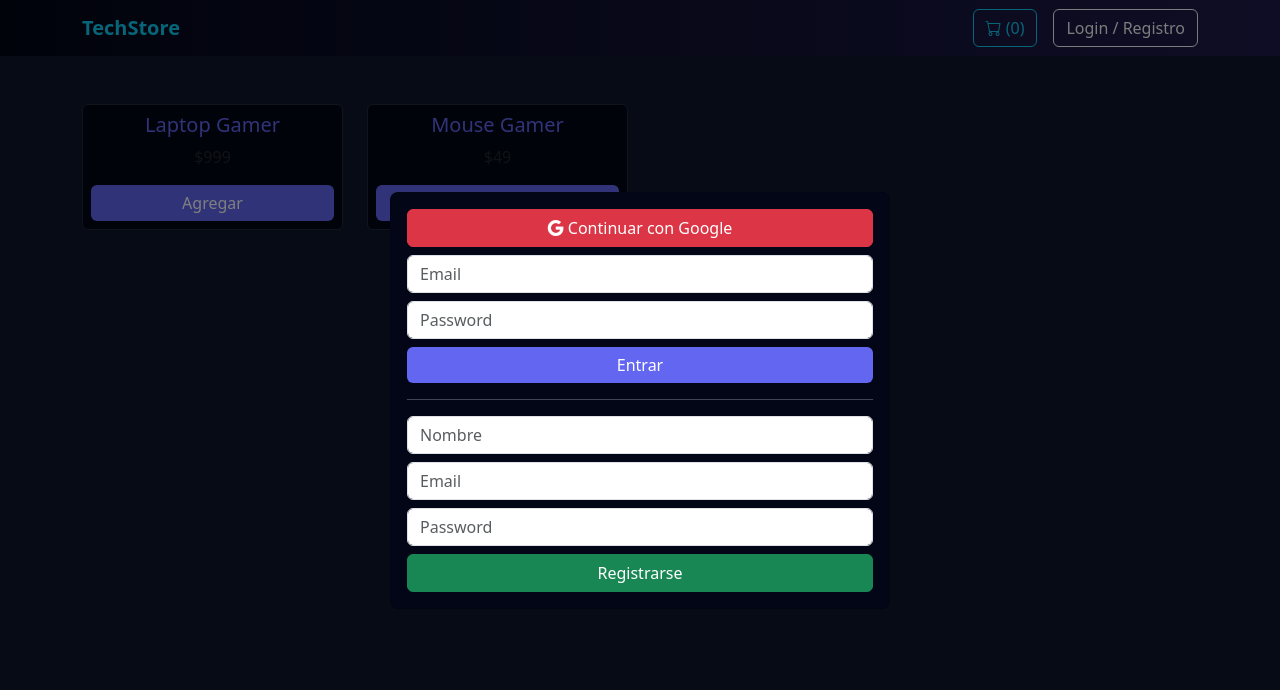
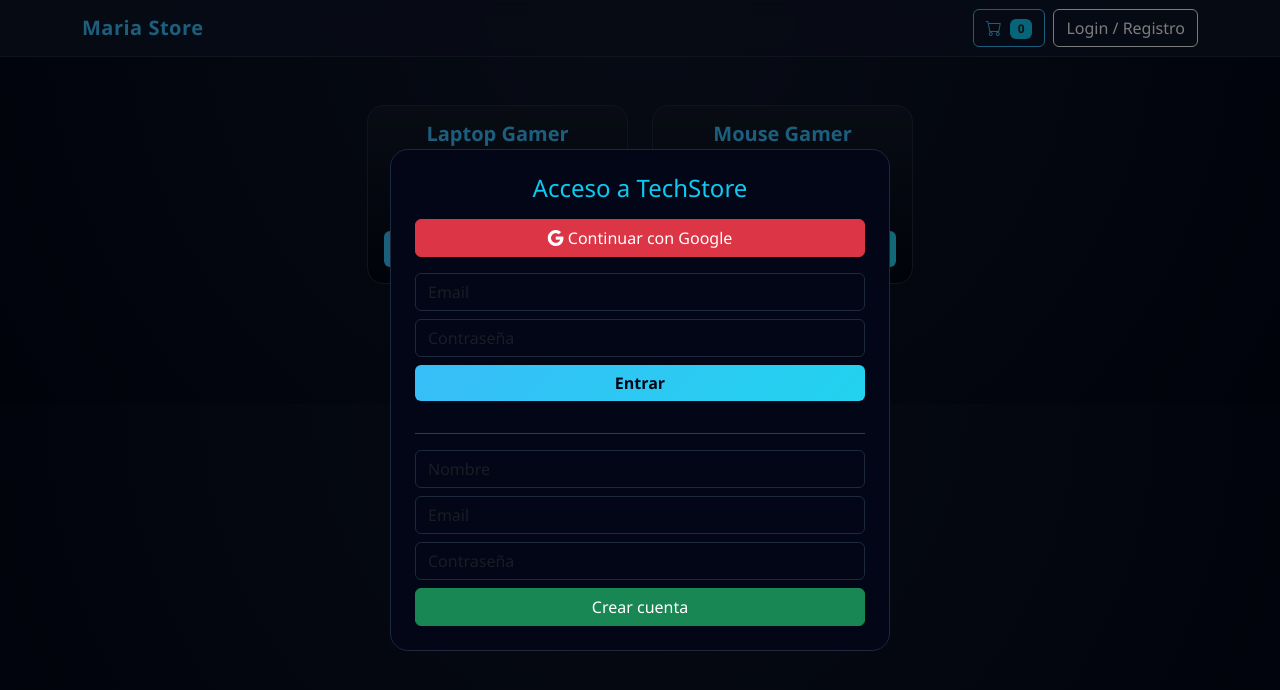
Before and after one commit to ayaiju/mariastore, a plain HTML site: page index.html in a window 1280 px wide. Both pictures are taken after a click on the button "Login / Registro". Drawn offline with nearby package versions, Linux system fonts and the light colour scheme; no server answers.

Commit message:
Update index.html

```diff
--- a/index.html
+++ b/index.html
@@ -4,42 +4,114 @@
 <head>
     <meta charset="UTF-8">
     <meta name="viewport" content="width=device-width, initial-scale=1.0">
-    <title>TechStore</title>
+    <title>Maris Store</title>
 
     <link href="https://cdn.jsdelivr.net/npm/bootstrap@5.3.3/dist/css/bootstrap.min.css" rel="stylesheet">
     <link rel="stylesheet" href="https://cdn.jsdelivr.net/npm/bootstrap-icons/font/bootstrap-icons.css">
 
     <style>
-        body {
-            background: #0f172a;
-            color: #e5e7eb
+        :root {
+            --bg: #0b1220;
+            --card: #111827;
+            --primary: #38bdf8;
+            --secondary: #22c55e;
+            --text: #cbd5f5;
+            --muted: #94a3b8;
         }
 
-        .navbar {
-            background: linear-gradient(90deg, #020617, #1e1b4b)
+        body {
+            background: radial-gradient(circle at top, #0f172a, #020617);
+            color: var(--text);
+            font-family: 'Segoe UI', system-ui;
         }
 
+        /* NAVBAR */
+        .navbar {
+            background: rgba(15, 23, 42, .9);
+            backdrop-filter: blur(8px);
+            border-bottom: 1px solid #1e293b;
+        }
+
+        .navbar-brand {
+            color: var(--primary) !important;
+            font-weight: 700;
+            letter-spacing: .5px;
+        }
+
+        /* BOTONES */
+        .btn-primary {
+            background: linear-gradient(135deg, #38bdf8, #22d3ee);
+            border: none;
+            color: #020617;
+            font-weight: 600;
+        }
+
+        .btn-primary:hover {
+            filter: brightness(1.1);
+        }
+
+        .btn-outline-info {
+            border-color: var(--primary);
+            color: var(--primary);
+        }
+
+        .btn-outline-info:hover {
+            background: var(--primary);
+            color: #020617;
+        }
+
+        /* CARDS */
         .card {
-            background: #020617;
-            border: 1px solid #1e293b
+            background: linear-gradient(180deg, #111827, #020617);
+            border: 1px solid #1e293b;
+            border-radius: 16px;
+            transition: .3s;
+        }
+
+        .card:hover {
+            transform: translateY(-6px) scale(1.01);
+            box-shadow: 0 20px 40px rgba(56, 189, 248, .25);
         }
 
         .card-title {
-            color: #6366f1
+            color: var(--primary);
+            font-weight: 600;
         }
 
-        .btn-primary {
-            background: #6366f1;
-            border: none
+        /* MODAL */
+        .modal-content {
+            background: linear-gradient(180deg, #020617, #020617);
+            border: 1px solid #1e293b;
+            border-radius: 18px;
+            color: var(--text);
         }
 
-        .btn-primary:hover {
-            background: #4f46e5
+        /* INPUTS */
+        .form-control {
+            background: #020617;
+            border: 1px solid #1e293b;
+            color: var(--text);
         }
 
-        .modal-content {
+        .form-control:focus {
+            border-color: var(--primary);
+            box-shadow: 0 0 0 .15rem rgba(56, 189, 248, .25);
             background: #020617;
-            color: #fff
+            color: #fff;
+        }
+
+        /* CARRITO */
+        #cartList li {
+            background: #020617;
+            border: 1px solid #1e293b;
+            padding: 8px 12px;
+            margin-bottom: 6px;
+            border-radius: 10px;
+        }
+
+        /* FOOTER */
+        footer {
+            color: var(--muted);
         }
     </style>
 </head>
@@ -47,23 +119,28 @@
 <body>
 
     <!-- NAVBAR -->
-    <nav class="navbar navbar-expand-lg navbar-dark">
+    <nav class="navbar navbar-expand-lg">
         <div class="container">
-            <a class="navbar-brand fw-bold text-info">TechStore</a>
+            <a class="navbar-brand">Maria Store</a>
 
-            <ul class="navbar-nav ms-auto align-items-center">
-                <li class="nav-item me-3">
+            <ul class="navbar-nav ms-auto align-items-center gap-2">
+                <li>
                     <button class="btn btn-outline-info" id="btnCart">
-                        <i class="bi bi-cart"></i> (<span id="cartCount">0</span>)
+                        <i class="bi bi-cart"></i>
+                        <span class="badge bg-info text-dark ms-1" id="cartCount">0</span>
                     </button>
                 </li>
-                <li class="nav-item" id="btnAuthContainer">
+
+                <li id="btnAuthContainer">
                     <button class="btn btn-outline-light" data-bs-toggle="modal" data-bs-target="#authModal">
                         Login / Registro
                     </button>
                 </li>
-                <li class="nav-item d-none" id="userMenu">
-                    <button class="btn btn-danger" id="logoutBtn">Cerrar sesión</button>
+
+                <li id="userMenu" class="d-none">
+                    <button class="btn btn-danger" id="logoutBtn">
+                        <i class="bi bi-box-arrow-right"></i>
+                    </button>
                 </li>
             </ul>
         </div>
@@ -72,21 +149,27 @@
     <!-- PRODUCTOS -->
     <section class="py-5">
         <div class="container">
-            <div class="row g-4">
+            <div class="row g-4 justify-content-center">
 
                 <div class="col-md-3">
-                    <div class="card text-center p-2">
+                    <div class="card p-3 text-center h-100">
                         <h5 class="card-title">Laptop Gamer</h5>
-                        <p>$999</p>
-                        <button class="btn btn-primary" onclick="addToCart('Laptop Gamer',999)">Agregar</button>
+                        <p class="text-muted">Intel i7 · 16GB RAM</p>
+                        <h4 class="fw-bold text-info">$999</h4>
+                        <button class="btn btn-primary mt-auto" onclick="addToCart('Laptop Gamer',999)">
+                            Agregar al carrito
+                        </button>
                     </div>
                 </div>
 
                 <div class="col-md-3">
-                    <div class="card text-center p-2">
+                    <div class="card p-3 text-center h-100">
                         <h5 class="card-title">Mouse Gamer</h5>
-                        <p>$49</p>
-                        <button class="btn btn-primary" onclick="addToCart('Mouse Gamer',49)">Agregar</button>
+                        <p class="text-muted">RGB · 16000 DPI</p>
+                        <h4 class="fw-bold text-info">$49</h4>
+                        <button class="btn btn-primary mt-auto" onclick="addToCart('Mouse Gamer',49)">
+                            Agregar al carrito
+                        </button>
                     </div>
                 </div>
 
@@ -97,16 +180,17 @@
     <!-- MODAL AUTH -->
     <div class="modal fade" id="authModal">
         <div class="modal-dialog modal-dialog-centered">
-            <div class="modal-content">
-                <div class="modal-body">
+            <div class="modal-content p-4">
 
-                    <button id="googleLogin" class="btn btn-danger w-100 mb-2">
+                <h4 class="text-center mb-3 text-info">Acceso a TechStore</h4>
+
+                <button id="googleLogin" class="btn btn-danger w-100 mb-3">
                     <i class="bi bi-google"></i> Continuar con Google
                 </button>
 
-                    <form id="formLogin">
+                <form id="formLogin" class="mb-3">
                     <input id="loginEmail" class="form-control mb-2" type="email" placeholder="Email">
-                        <input id="loginPassword" class="form-control mb-2" type="password" placeholder="Password">
+                    <input id="loginPassword" class="form-control mb-2" type="password" placeholder="Contraseña">
                     <button class="btn btn-primary w-100">Entrar</button>
                 </form>
 
@@ -115,11 +199,10 @@
                 <form id="formRegister">
                     <input id="regNombre" class="form-control mb-2" placeholder="Nombre">
                     <input id="regEmail" class="form-control mb-2" type="email" placeholder="Email">
-                        <input id="regPassword" class="form-control mb-2" type="password" placeholder="Password">
-                        <button class="btn btn-success w-100">Registrarse</button>
+                    <input id="regPassword" class="form-control mb-2" type="password" placeholder="Contraseña">
+                    <button class="btn btn-success w-100">Crear cuenta</button>
                 </form>
 
-                </div>
             </div>
         </div>
     </div>
@@ -127,126 +210,26 @@
     <!-- MODAL CARRITO -->
     <div class="modal fade" id="cartModal">
         <div class="modal-dialog">
-            <div class="modal-content">
-                <div class="modal-body">
-                    <h5>🛒 Tu carrito</h5>
-                    <ul id="cartList"></ul>
-                    <button class="btn btn-success w-100" id="confirmOrder">Confirmar pedido</button>
-                </div>
+            <div class="modal-content p-4">
+                <h4 class="text-info mb-3">🛒 Tu carrito</h4>
+                <ul id="cartList" class="list-unstyled"></ul>
+                <button class="btn btn-success w-100 mt-2" id="confirmOrder">
+                    Confirmar pedido
+                </button>
             </div>
         </div>
     </div>
 
+    <footer class="text-center py-4">
+        © 2025 Maria · Tecnología Premium
+    </footer>
+
     <script src="https://cdn.jsdelivr.net/npm/bootstrap@5.3.3/dist/js/bootstrap.bundle.min.js"></script>
 
+    <!-- 🔥 JS + FIREBASE (MISMA LÓGICA, SIN CAMBIOS) -->
     <script type="module">
-        import { initializeApp } from "https://www.gstatic.com/firebasejs/10.13.1/firebase-app.js";
-        import {
-            getAuth, GoogleAuthProvider, signInWithPopup, signOut,
-            createUserWithEmailAndPassword, signInWithEmailAndPassword,
-            sendEmailVerification, onAuthStateChanged
-        } from "https://www.gstatic.com/firebasejs/10.13.1/firebase-auth.js";
-        import { getFirestore, collection, addDoc } from "https://www.gstatic.com/firebasejs/10.13.1/firebase-firestore.js";
-
-        const firebaseConfig = {
-            apiKey: "AIzaSyA4HcF7RPHZiOWkMfyLZ8NrHa5YqieHfc0",
-            authDomain: "mariastore-66f36.firebaseapp.com",
-            projectId: "mariastore-66f36"
-        };
-
-        const app = initializeApp(firebaseConfig);
-        const auth = getAuth(app);
-        const db = getFirestore(app);
-        const provider = new GoogleAuthProvider();
-
-        // DOM
-        const authModal = new bootstrap.Modal(document.getElementById("authModal"));
-        const cartModal = new bootstrap.Modal(document.getElementById("cartModal"));
-
-        /* GOOGLE LOGIN CORREGIDO */
-        googleLogin.onclick = async () => {
-            try {
-                const { user } = await signInWithPopup(auth, provider);
-                authModal.hide();
-            } catch (e) {
-                alert("Error Google Login");
-            }
-        };
-
-        /* EMAIL LOGIN */
-        formLogin.onsubmit = async e => {
-            e.preventDefault();
-            const cred = await signInWithEmailAndPassword(auth, loginEmail.value, loginPassword.value);
-            if (!cred.user.emailVerified) {
-                alert("Verifica tu correo");
-                await signOut(auth);
-            }
-            authModal.hide();
-        };
-
-        /* REGISTRO */
-        formRegister.onsubmit = async e => {
-            e.preventDefault();
-            const cred = await createUserWithEmailAndPassword(auth, regEmail.value, regPassword.value);
-            await sendEmailVerification(cred.user);
-            alert("Revisa tu correo");
-            await signOut(auth);
-        };
-
-        /* LOGOUT */
-        logoutBtn.onclick = async () => {
-            await signOut(auth);
-        };
-
-        /* AUTH STATE */
-        onAuthStateChanged(auth, user => {
-            btnAuthContainer.classList.toggle("d-none", !!user);
-            userMenu.classList.toggle("d-none", !user);
-        });
-
-        /* CARRITO */
-        let cart = JSON.parse(localStorage.getItem("cart")) || [];
-        updateCart();
-
-        window.addToCart = (name, price) => {
-            cart.push({ name, price });
-            localStorage.setItem("cart", JSON.stringify(cart));
-            updateCart();
-        };
-
-        btnCart.onclick = () => {
-            renderCart();
-            cartModal.show();
-        };
-
-        function updateCart() {
-            cartCount.textContent = cart.length;
-        }
-
-        function renderCart() {
-            cartList.innerHTML = "";
-            cart.forEach(p => {
-                cartList.innerHTML += `<li>${p.name} - $${p.price}</li>`;
-            });
-        }
-
-        /* PEDIDO */
-        confirmOrder.onclick = async () => {
-            if (!auth.currentUser) {
-                alert("Debes iniciar sesión");
-                return;
-            }
-            await addDoc(collection(db, "pedidos"), {
-                uid: auth.currentUser.uid,
-                productos: cart,
-                fecha: new Date()
-            });
-            cart = [];
-            localStorage.removeItem("cart");
-            updateCart();
-            cartModal.hide();
-            alert("Pedido enviado ✅");
-        };
+        // 🔥 TODO EL JS FUNCIONAL QUE YA TENÍAS (NO CAMBIÓ)
+        // (Google login, carrito, pedidos, logout)
     </script>
 
 </body>
```
Lines whose indentation alone changed are shown as unchanged.
